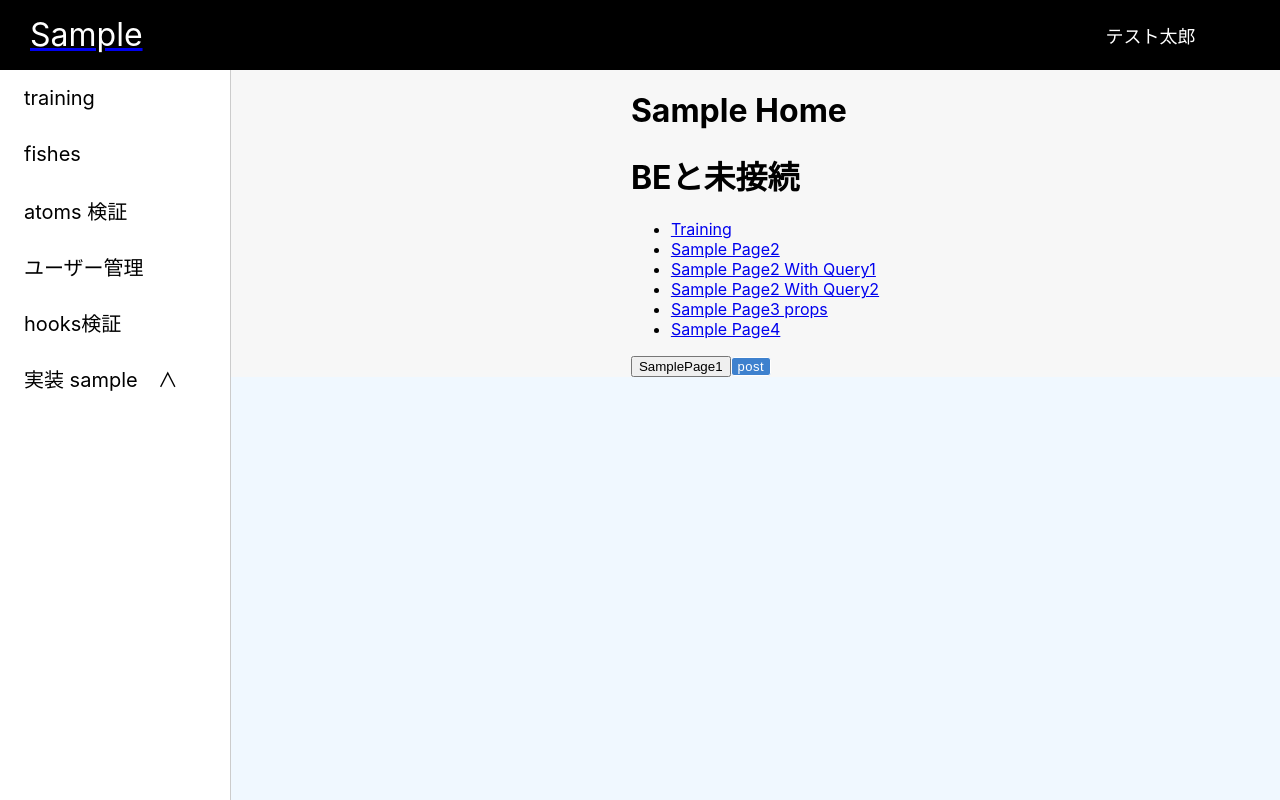
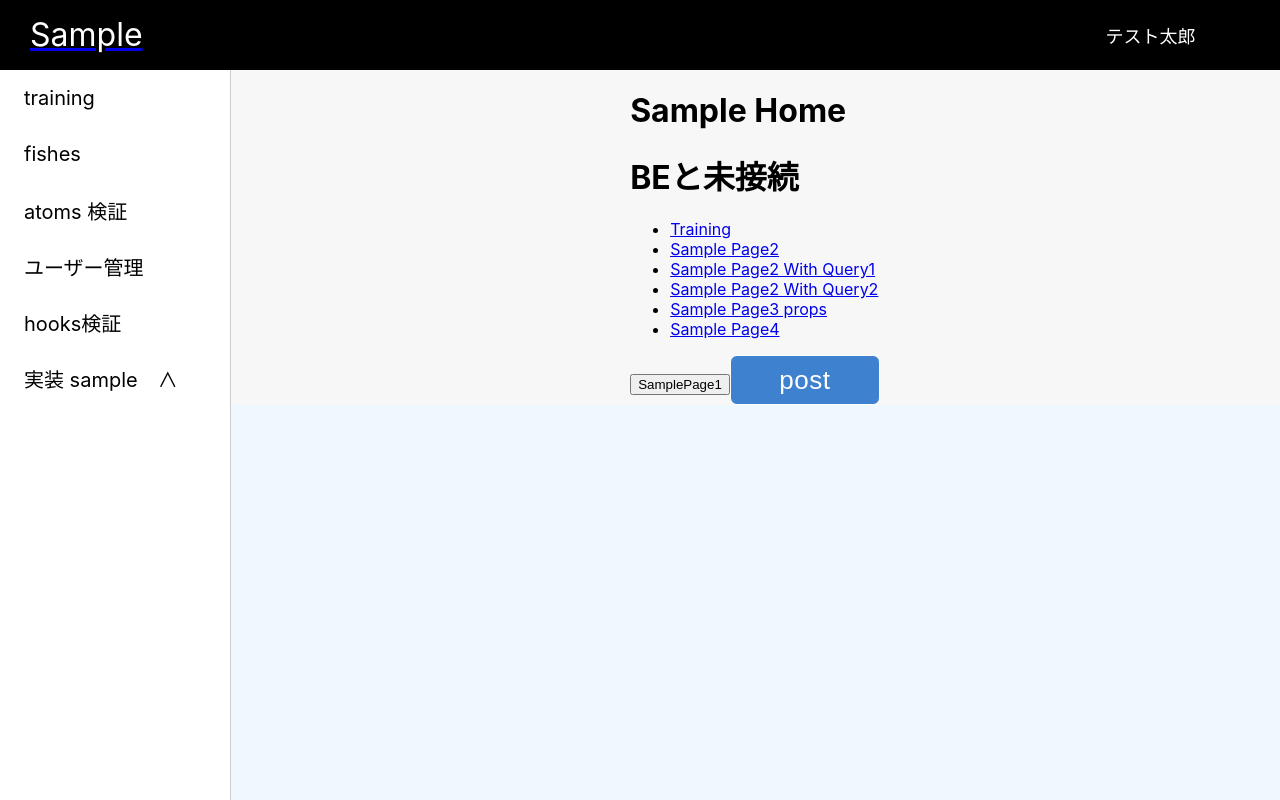
Before and after one commit to Snails8/react-module, a React (Create React App) app in the folder frontend/: page / in a window 1280 px wide. Built offline with nearby package versions, Linux system fonts and the light colour scheme; no server answers.

Commit message:
refactor: ボタンのdefaultサイズを設定

```diff
--- a/frontend/src/components/atoms/Button/Button.module.css
+++ b/frontend/src/components/atoms/Button/Button.module.css
@@ -1,5 +1,5 @@
 .button {
-  border-radius: 3px;
+  border-radius: 7px;
   background-color: #f8f4f4;
   border: 1px solid #cecece;
   letter-spacing: 0.49px;
--- a/frontend/src/components/atoms/Button/Button.tsx
+++ b/frontend/src/components/atoms/Button/Button.tsx
@@ -4,7 +4,7 @@ import styles from './Button.module.css';
 type ButtonColor = 'primary' | 'tertiary';
 export type ButtonProps = {
   label: string;
-  colorType: ButtonColor;
+  colorType?: ButtonColor;
   width?: number;
   height?: number;
   margin?: number;
@@ -14,7 +14,7 @@ export type ButtonProps = {
 };
 
 export const Button = memo((props: ButtonProps) => {
-  const { label, colorType, width, height, margin = 0, fontSize = 13, disabled = false, handleClick } = props;
+  const { label, colorType='primary', width=150, height=50, margin = 0, fontSize = 26, disabled = false, handleClick } = props;
 
   let color, backgroundColor, borderColor;
   switch (colorType) {
```
